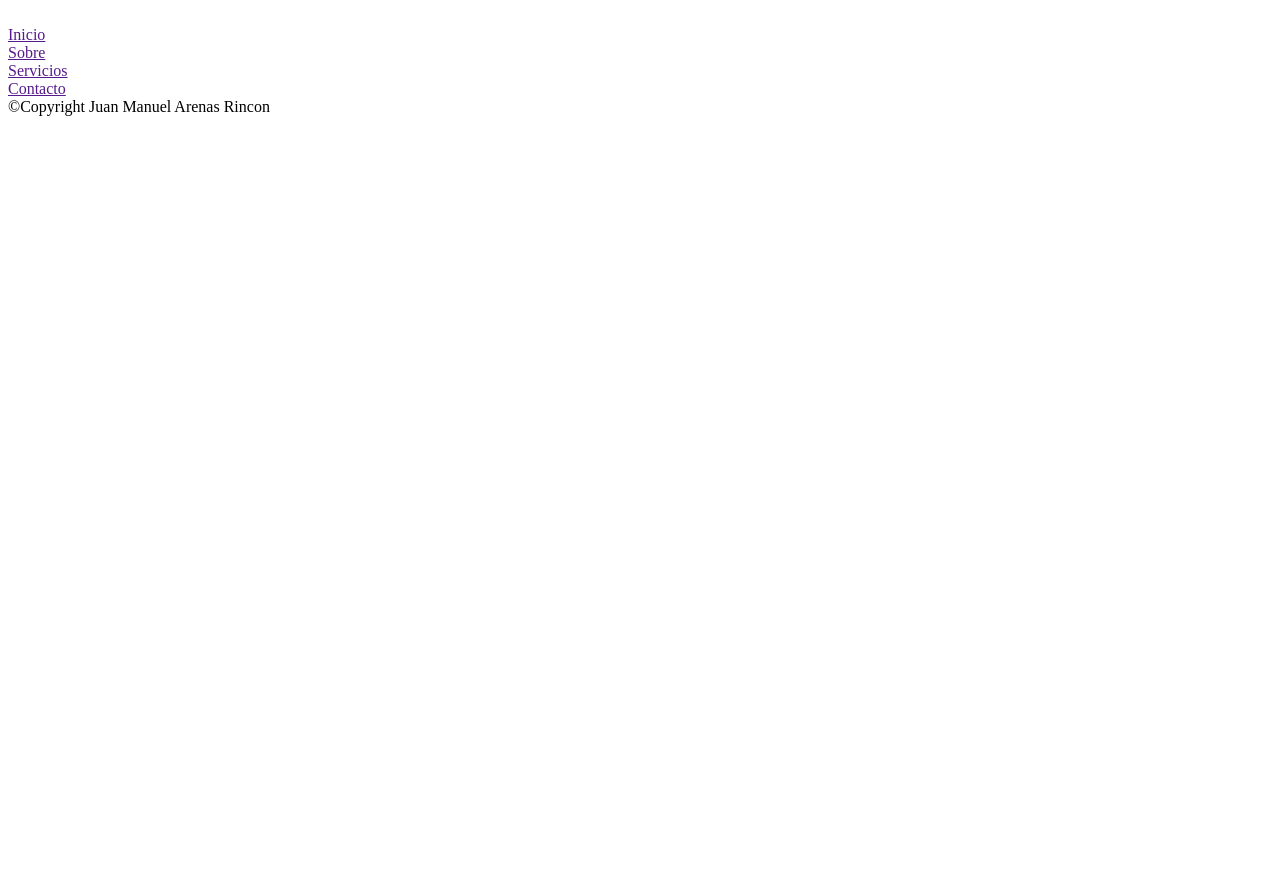
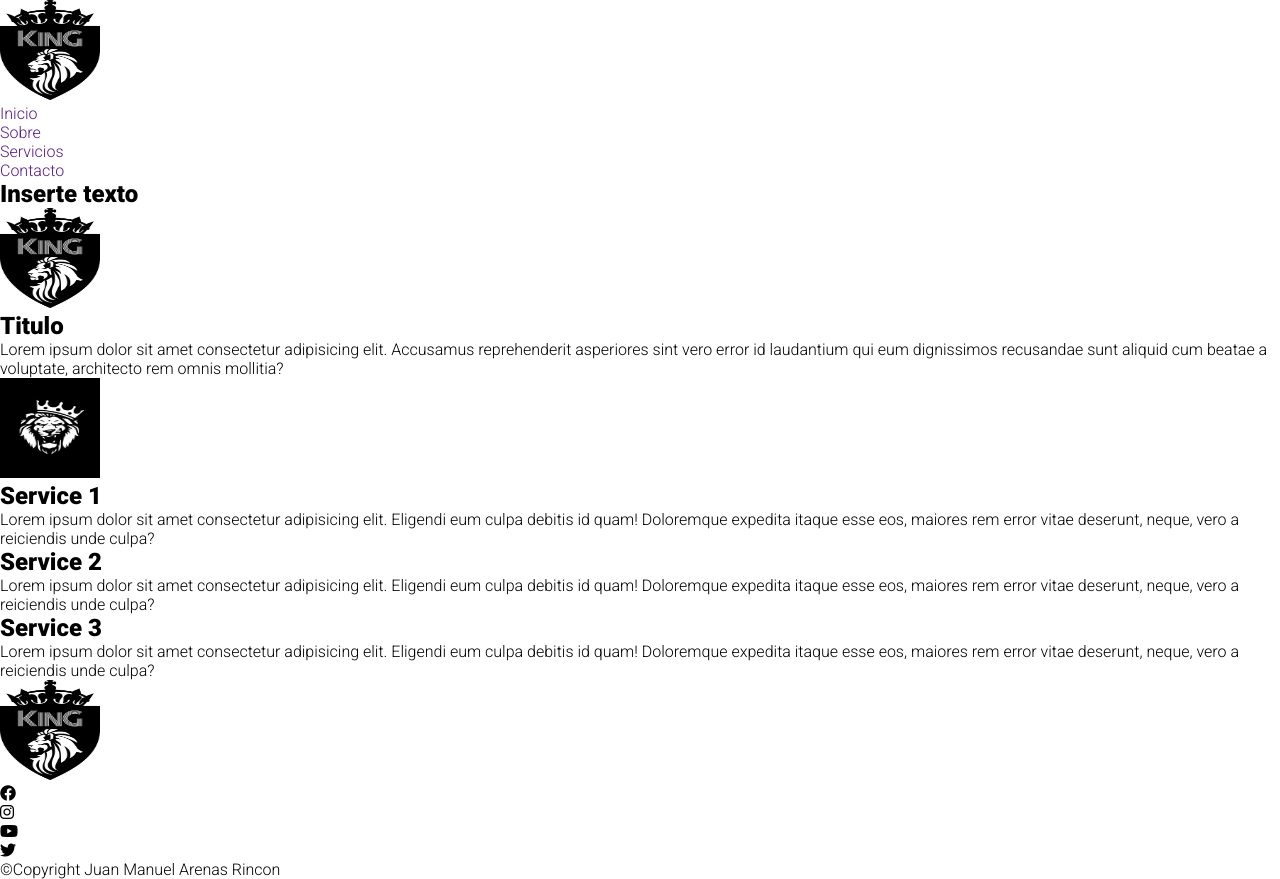
Before and after one commit to MoonHack2077/Pagina-1, a plain HTML site: page index.html in a window 1280 px wide. Before the commit the page ends 800 px from the top, so only its background shows below. Drawn offline with Linux system fonts and the light colour scheme.

Commit message:
Html construido con css base

```diff
--- a/index.html
+++ b/index.html
@@ -4,53 +4,134 @@
     <meta charset="UTF-8">
     <meta http-equiv="X-UA-Compatible" content="IE=edge">
     <meta name="viewport" content="width=device-width, initial-scale=1.0">
-    <link rel="stylesheet" href="../style.css">
+    <link rel="preconnect" href="https://fonts.googleapis.com">
+    <link rel="preconnect" href="https://fonts.gstatic.com" crossorigin>
+    <link href="https://fonts.googleapis.com/css2?family=Montserrat:wght@500&family=Roboto:wght@100;300;900&display=swap" rel="stylesheet">
+    <link rel="stylesheet" href="https://cdnjs.cloudflare.com/ajax/libs/font-awesome/6.3.0/css/all.min.css" integrity="sha512-SzlrxWUlpfuzQ+pcUCosxcglQRNAq/DZjVsC0lE40xsADsfeQoEypE+enwcOiGjk/bSuGGKHEyjSoQ1zVisanQ==" crossorigin="anonymous" referrerpolicy="no-referrer" />
+    <link rel="stylesheet" href="./style.css">
     <title>Pagina-1</title>
 </head>
 <body>
     <header>
         <nav>
             <div class="logo__header">
-                <img src="" alt="">
+                <img src="./Images/Logo.jpg" alt="">
             </div>
-            <div class="navigation__header">
-                <div class="link__navigation">
+            <ul class="navigation__header">
+                <li class="link__navigation">
                     <a href="">Inicio</a>
-                </div>
-                <div class="link__navigation">
+                </li>
+                <li class="link__navigation">
                     <a href="">Sobre</a>
-                </div>
-                <div class="link__navigation">
+                </li>
+                <li class="link__navigation">
                     <a href="">Servicios</a>
-                </div>
-                <div class="link__navigation">
+                </li>
+                <li class="link__navigation">
                     <a href="">Contacto</a>
-                </div>
-            </div>
+                </li>
+            </ul>
         </nav>
     </header>
     <main>
-        <section class="home__main"></section>
-        <section class="about__main"></section>
-        <section class="services__main"></section>
+        <section class="home__main">
+            <div class="banner__home">
+                <div class="text__banner">
+                    <h2>Inserte texto</h2>
+                </div>
+                <div class="img__banner">
+                    <img src="./Images/Logo.jpg" alt="">
+                </div>
+            </div>
+        </section>
+        <section class="about__main">
+            <div class="info__about">
+                <div class="text__info">
+                    <div class="title__text">
+                        <h2>Titulo</h2>
+                    </div>
+                    <div class="description__info">
+                        <p>
+                            Lorem ipsum dolor sit amet consectetur adipisicing elit. Accusamus reprehenderit asperiores sint
+                            vero error id laudantium qui eum dignissimos recusandae sunt aliquid cum beatae a voluptate, architecto rem omnis mollitia?
+                        </p>
+                    </div>
+                </div>
+                <div class="img__info">
+                    <img src="./Images/Info.jpg" alt="">
+                </div>
+            </div>
+        </section>
+        <section class="services__main">
+            <div class="list__services">
+                <ul>
+                    <li class="service">
+                        <div class="service_img">
+                            <!-- Img or Icon -->
+                        </div>
+                        <div class="service_name">
+                            <h2>Service 1</h2>
+                        </div>
+                        <div class="service_description">
+                            <p>
+                                Lorem ipsum dolor sit amet consectetur adipisicing elit. Eligendi eum culpa debitis
+                                id quam! Doloremque expedita itaque esse eos, maiores rem error vitae deserunt, neque, vero a reiciendis unde culpa?
+                            </p>
+                        </div>
+                    </li>
+                    <li class="service">
+                        <div class="service_img">
+                            <!-- Img or Icon -->
+                        </div>
+                        <div class="service_name">
+                            <h2>Service 2</h2>
+                        </div>
+                        <div class="service_description">
+                            <p>
+                                Lorem ipsum dolor sit amet consectetur adipisicing elit. Eligendi eum culpa debitis
+                                id quam! Doloremque expedita itaque esse eos, maiores rem error vitae deserunt, neque, vero a reiciendis unde culpa?
+                            </p>
+                        </div>
+                    </li>
+                    <li class="service">
+                        <div class="service_img">
+                            <!-- Img or Icon -->
+                        </div>
+                        <div class="service_name">
+                            <h2>Service 3</h2>
+                        </div>
+                        <div class="service_description">
+                            <p>
+                                Lorem ipsum dolor sit amet consectetur adipisicing elit. Eligendi eum culpa debitis
+                                id quam! Doloremque expedita itaque esse eos, maiores rem error vitae deserunt, neque, vero a reiciendis unde culpa?
+                            </p>
+                        </div>
+                    </li>
+                </ul>
+            </div>
+        </section>
         <section class="contact__main"></section>
     </main>
     <footer>
+        <div class="logo__footer">
+            <img src="./Images/Logo.jpg" alt="">
+        </div>
         <div class="social-media__footer">
-            <div class="links__social-media">
-                <a href="#">
-                    <!-- Icon or img -->
+            <ul class="links__social-media">
+                <li>
+                    <a href="#"> <i class="fa-brands fa-facebook icon"></i> </a>
+                </li>
+                <li>
+                    <a href="#"> <i class="fa-brands fa-instagram icon"></i> </a>
+                </li>
+                <li>
+                    <a href="#"> <i class="fa-brands fa-youtube icon"></i> </a>
+                </li>
+                <li>
+                    <a href="#"> <i class="fa-brands fa-twitter icon"></i> </a>
+                </li>
                 </a>
-                <a href="#">
-                    <!-- Icon or img -->
-                </a>
-                <a href="#">
-                    <!-- Icon or img -->
-                </a>
-                <a href="#">
-                    <!-- Icon or img -->
-                </a>
-            </div>
+            </ul>
         </div>
         <div class="copyright-footer">
             <span>©Copyright Juan Manuel Arenas Rincon</span>
--- a/style.css
+++ b/style.css
@@ -0,0 +1,43 @@
+/* General */
+*{
+    margin: 0;
+    padding: 0;
+    box-sizing: 0;
+}
+
+a{
+    text-decoration: none;
+}
+
+li{
+    list-style-type: none;
+}
+
+/* Variables */
+:root{
+    --primary: #fff;
+    --secondary: #000;
+    --fz_nav_link: 14px;
+}
+
+body{
+    font-family: 'Montserrat', sans-serif;
+    font-family: 'Roboto', sans-serif;
+}
+
+/* Header */
+
+
+
+/* Main */
+
+
+
+/* Footer */
+.icon{
+    color: var(--secondary)
+}
+img{
+    width: 100px;
+    height: 100px;
+}
```
Also changed, not shown: Images/Info.jpg (added), Images/Logo.jpg (added).
